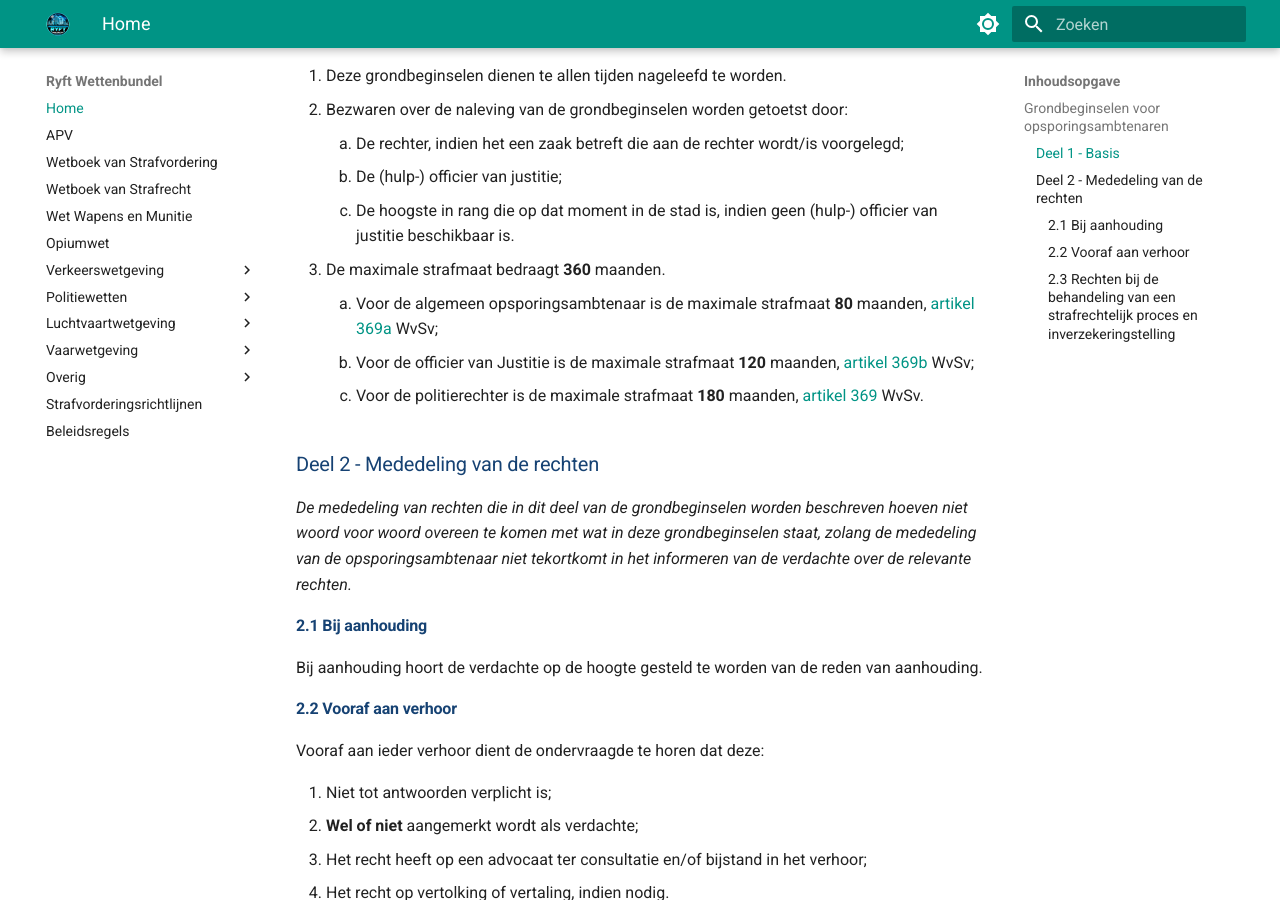
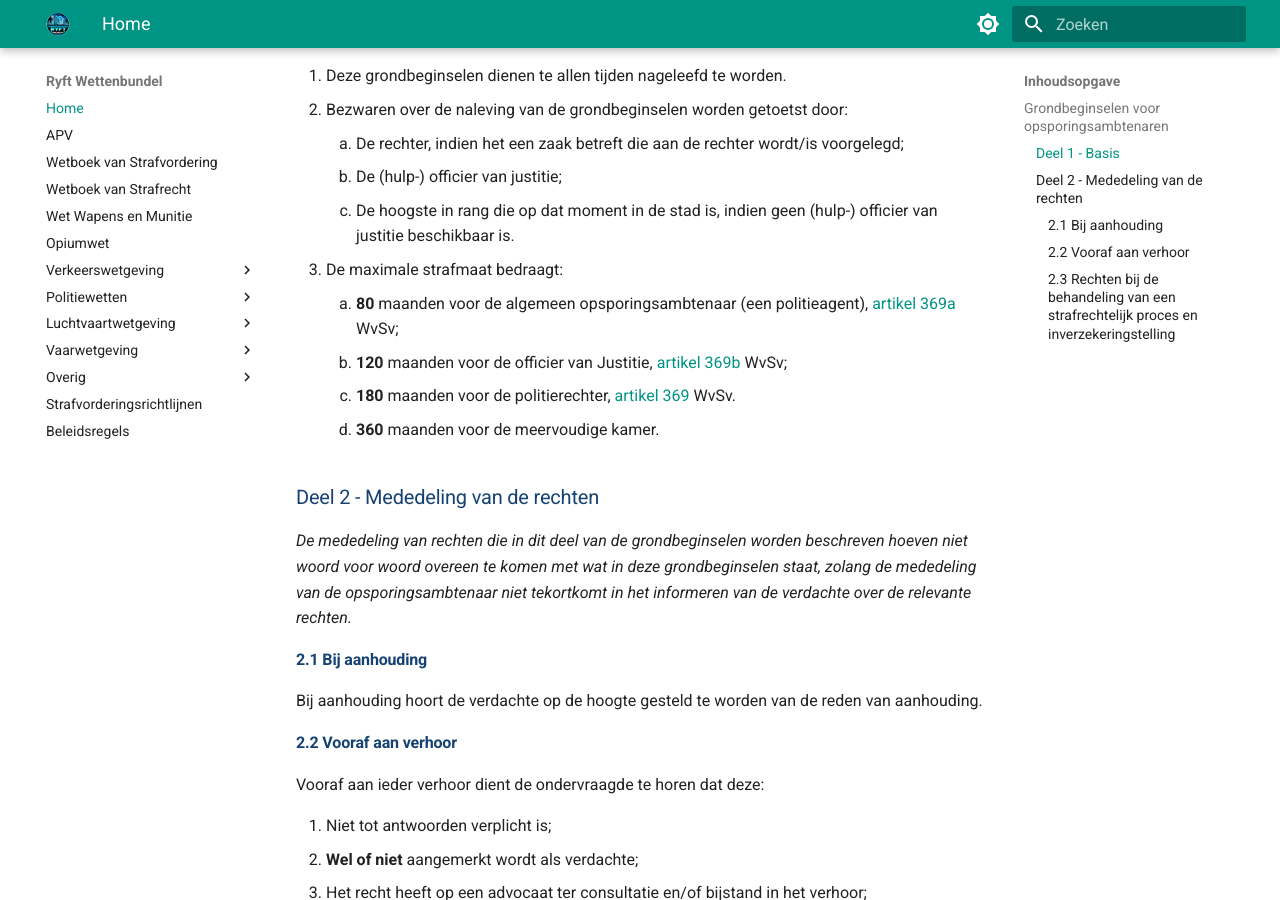
Before and after one commit to RyftRoleplay/wetten, an MkDocs documentation site: the page built from docs/index.md, in a window 1280 px wide and 900 px high, scrolled down 506 px. Built offline with MkDocs 1.6.1 and Material for MkDocs 9.7.7, drawn with Linux system fonts in a browser that asks for light colours.

Commit message:
Update index.md

```diff
--- a/docs/index.md
+++ b/docs/index.md
@@ -15,10 +15,11 @@ Deze grondbeginselen vormen de basis voor een integer strafproces en bevatten be
     1. De rechter, indien het een zaak betreft die aan de rechter wordt/is voorgelegd;
     2. De (hulp-) officier van justitie;
     3. De hoogste in rang die op dat moment in de stad is, indien geen (hulp-) officier van justitie beschikbaar is.
-3. De maximale strafmaat bedraagt **360** maanden.
-    1. Voor de algemeen opsporingsambtenaar is de maximale strafmaat **80** maanden, [artikel 369a](./wetboek-van-strafvordering.md#artikel-369a-wvsv-maximumstraf-opsporingsambtenaar) WvSv;
-    2. Voor de officier van Justitie is de maximale strafmaat **120** maanden, [artikel 369b](./wetboek-van-strafvordering.md#artikel-369b-wvsv-maximumstraf-officier-van-justitie) WvSv;
-    3. Voor de politierechter is de maximale strafmaat **180** maanden, [artikel 369](./wetboek-van-strafvordering.md#artikel-369-wvsv-maximumstraf-verwijzing-naar-meervoudige-kamer) WvSv.
+3. De maximale strafmaat bedraagt:
+    1. **80** maanden voor de algemeen opsporingsambtenaar (een politieagent), [artikel 369a](./wetboek-van-strafvordering.md#artikel-369a-wvsv-maximumstraf-opsporingsambtenaar) WvSv;
+    2. **120** maanden voor de officier van Justitie, [artikel 369b](./wetboek-van-strafvordering.md#artikel-369b-wvsv-maximumstraf-officier-van-justitie) WvSv;
+    3. **180** maanden voor de politierechter, [artikel 369](./wetboek-van-strafvordering.md#artikel-369-wvsv-maximumstraf-verwijzing-naar-meervoudige-kamer) WvSv.
+    4. **360** maanden voor de meervoudige kamer.
 
 ### Deel 2 - Mededeling van de rechten
 
```
